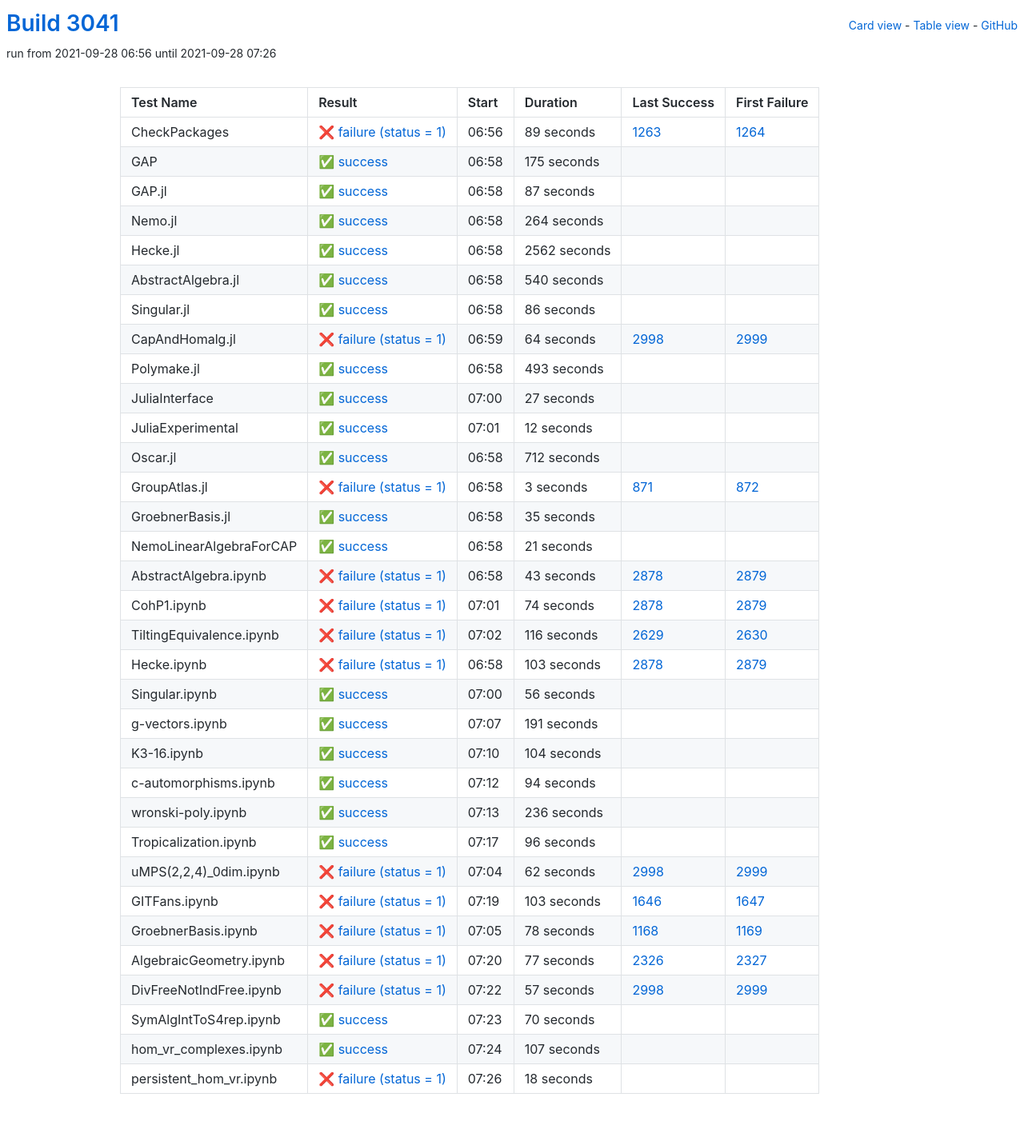
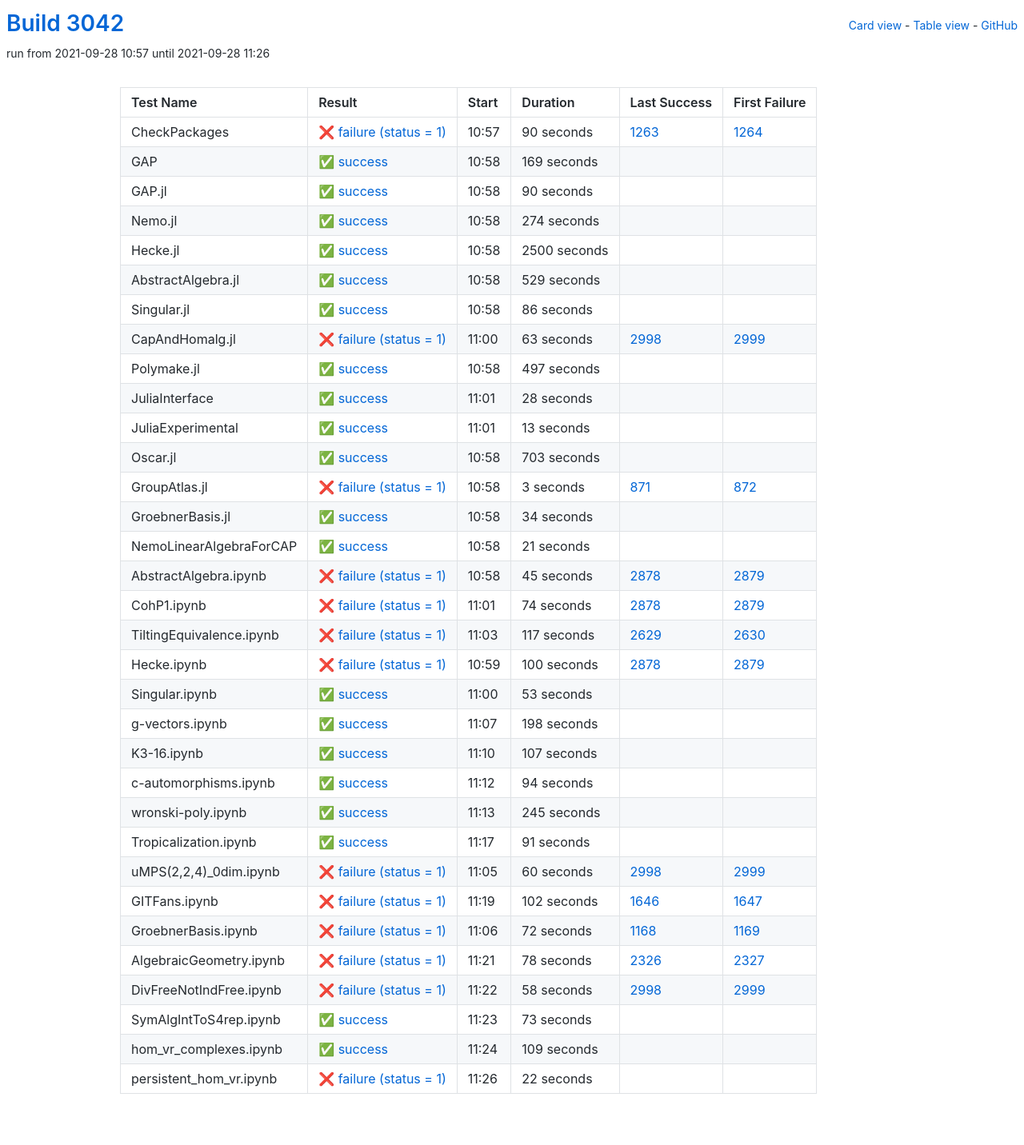
Before and after one commit to oscar-system/oscar-ci-status-stable, a Jekyll site: the page built from table.html, in a window 1280 px wide. Shown: the whole page at 80% size. Built offline with Jekyll 4.4.1, drawn with Linux system fonts in a browser that asks for light colours.

Commit message:
Build #3042

```diff
--- a/_data/ci.yml
+++ b/_data/ci.yml
@@ -1,6 +1,6 @@
 ---
-build: 3041
-build_url: https://oscarci.mathematik.uni-kl.de/job/oscar-stable/3041/
+build: 3042
+build_url: https://oscarci.mathematik.uni-kl.de/job/oscar-stable/3042/
 job: oscar-stable
 organization: oscar-system
 repo: oscar-ci-status-stable
@@ -8,80 +8,80 @@ repourl: https://github.com/oscar-system/oscar-ci-status-stable
 tests:
 - name: CheckPackages
   id: checkpackages
-  log: https://oscarci.mathematik.uni-kl.de/job/oscar-stable/3041/artifact/logs/build-3041/CheckPackages.log
-  start: 2021-09-28 06:56
+  log: https://oscarci.mathematik.uni-kl.de/job/oscar-stable/3042/artifact/logs/build-3042/CheckPackages.log
+  start: 2021-09-28 10:57
   success: false
   exitcode: 1
   status: failure
-  duration: 89
+  duration: 90
   last_success: 1263
   last_success_url: https://oscarci.mathematik.uni-kl.de/job/oscar-stable/1263/
   first_failure: 1264
   first_failure_url: https://oscarci.mathematik.uni-kl.de/job/oscar-stable/1264/
 - name: GAP
   id: gap
-  log: https://oscarci.mathematik.uni-kl.de/job/oscar-stable/3041/artifact/logs/build-3041/GAP.log
-  start: 2021-09-28 06:58
+  log: https://oscarci.mathematik.uni-kl.de/job/oscar-stable/3042/artifact/logs/build-3042/GAP.log
+  start: 2021-09-28 10:58
   success: true
   exitcode: 0
   status: success
-  duration: 175
+  duration: 169
   last_success: false
   last_success_url:
   first_failure: false
   first_failure_url:
 - name: GAP.jl
   id: gap-jl
-  log: https://oscarci.mathematik.uni-kl.de/job/oscar-stable/3041/artifact/logs/build-3041/GAP.jl.log
-  start: 2021-09-28 06:58
+  log: https://oscarci.mathematik.uni-kl.de/job/oscar-stable/3042/artifact/logs/build-3042/GAP.jl.log
+  start: 2021-09-28 10:58
   success: true
   exitcode: 0
   status: success
-  duration: 87
+  duration: 90
   last_success: false
   last_success_url:
   first_failure: false
   first_failure_url:
 - name: Nemo.jl
   id: nemo-jl
-  log: https://oscarci.mathematik.uni-kl.de/job/oscar-stable/3041/artifact/logs/build-3041/Nemo.jl.log
-  start: 2021-09-28 06:58
+  log: https://oscarci.mathematik.uni-kl.de/job/oscar-stable/3042/artifact/logs/build-3042/Nemo.jl.log
+  start: 2021-09-28 10:58
   success: true
   exitcode: 0
   status: success
-  duration: 264
+  duration: 274
   last_success: false
   last_success_url:
   first_failure: false
   first_failure_url:
 - name: Hecke.jl
   id: hecke-jl
-  log: https://oscarci.mathematik.uni-kl.de/job/oscar-stable/3041/artifact/logs/build-3041/Hecke.jl.log
-  start: 2021-09-28 06:58
+  log: https://oscarci.mathematik.uni-kl.de/job/oscar-stable/3042/artifact/logs/build-3042/Hecke.jl.log
+  start: 2021-09-28 10:58
   success: true
   exitcode: 0
   status: success
-  duration: 2562
+  duration: 2500
   last_success: false
   last_success_url:
   first_failure: false
   first_failure_url:
 - name: AbstractAlgebra.jl
   id: abstractalgebra-jl
-  log: https://oscarci.mathematik.uni-kl.de/job/oscar-stable/3041/artifact/logs/build-3041/AbstractAlgebra.jl.log
-  start: 2021-09-28 06:58
+  log: https://oscarci.mathematik.uni-kl.de/job/oscar-stable/3042/artifact/logs/build-3042/AbstractAlgebra.jl.log
+  start: 2021-09-28 10:58
   success: true
   exitcode: 0
   status: success
-  duration: 540
+  duration: 529
   last_success: false
   last_success_url:
   first_failure: false
   first_failure_url:
 - name: Singular.jl
   id: singular-jl
-  log: https://oscarci.mathematik.uni-kl.de/job/oscar-stable/3041/artifact/logs/build-3041/Singular.jl.log
-  start: 2021-09-28 06:58
+  log: https://oscarci.mathematik.uni-kl.de/job/oscar-stable/3042/artifact/logs/build-3042/Singular.jl.log
+  start: 2021-09-28 10:58
   success: true
   exitcode: 0
   status: success
@@ -92,68 +92,68 @@ tests:
   first_failure_url:
 - name: CapAndHomalg.jl
   id: capandhomalg-jl
-  log: https://oscarci.mathematik.uni-kl.de/job/oscar-stable/3041/artifact/logs/build-3041/CapAndHomalg.jl.log
-  start: 2021-09-28 06:59
+  log: https://oscarci.mathematik.uni-kl.de/job/oscar-stable/3042/artifact/logs/build-3042/CapAndHomalg.jl.log
+  start: 2021-09-28 11:00
   success: false
   exitcode: 1
   status: failure
-  duration: 64
+  duration: 63
   last_success: 2998
   last_success_url: https://oscarci.mathematik.uni-kl.de/job/oscar-stable/2998/
   first_failure: 2999
   first_failure_url: https://oscarci.mathematik.uni-kl.de/job/oscar-stable/2999/
 - name: Polymake.jl
   id: polymake-jl
-  log: https://oscarci.mathematik.uni-kl.de/job/oscar-stable/3041/artifact/logs/build-3041/Polymake.jl.log
-  start: 2021-09-28 06:58
+  log: https://oscarci.mathematik.uni-kl.de/job/oscar-stable/3042/artifact/logs/build-3042/Polymake.jl.log
+  start: 2021-09-28 10:58
   success: true
   exitcode: 0
   status: success
-  duration: 493
+  duration: 497
   last_success: false
   last_success_url:
   first_failure: false
   first_failure_url:
 - name: JuliaInterface
   id: juliainterface
-  log: https://oscarci.mathematik.uni-kl.de/job/oscar-stable/3041/artifact/logs/build-3041/JuliaInterface.log
-  start: 2021-09-28 07:00
+  log: https://oscarci.mathematik.uni-kl.de/job/oscar-stable/3042/artifact/logs/build-3042/JuliaInterface.log
+  start: 2021-09-28 11:01
   success: true
   exitcode: 0
   status: success
-  duration: 27
+  duration: 28
   last_success: false
   last_success_url:
   first_failure: false
   first_failure_url:
 - name: JuliaExperimental
   id: juliaexperimental
-  log: https://oscarci.mathematik.uni-kl.de/job/oscar-stable/3041/artifact/logs/build-3041/JuliaExperimental.log
-  start: 2021-09-28 07:01
+  log: https://oscarci.mathematik.uni-kl.de/job/oscar-stable/3042/artifact/logs/build-3042/JuliaExperimental.log
+  start: 2021-09-28 11:01
   success: true
   exitcode: 0
   status: success
-  duration: 12
+  duration: 13
   last_success: false
   last_success_url:
   first_failure: false
   first_failure_url:
 - name: Oscar.jl
   id: oscar-jl
-  log: https://oscarci.mathematik.uni-kl.de/job/oscar-stable/3041/artifact/logs/build-3041/Oscar.jl.log
-  start: 2021-09-28 06:58
+  log: https://oscarci.mathematik.uni-kl.de/job/oscar-stable/3042/artifact/logs/build-3042/Oscar.jl.log
+  start: 2021-09-28 10:58
   success: true
   exitcode: 0
   status: success
-  duration: 712
+  duration: 703
   last_success: false
   last_success_url:
   first_failure: false
   first_failure_url:
 - name: GroupAtlas.jl
   id: groupatlas-jl
-  log: https://oscarci.mathematik.uni-kl.de/job/oscar-stable/3041/artifact/logs/build-3041/GroupAtlas.jl.log
-  start: 2021-09-28 06:58
+  log: https://oscarci.mathematik.uni-kl.de/job/oscar-stable/3042/artifact/logs/build-3042/GroupAtlas.jl.log
+  start: 2021-09-28 10:58
   success: false
   exitcode: 1
   status: failure
@@ -164,20 +164,20 @@ tests:
   first_failure_url: https://oscarci.mathematik.uni-kl.de/job/oscar-stable/872/
 - name: GroebnerBasis.jl
   id: groebnerbasis-jl
-  log: https://oscarci.mathematik.uni-kl.de/job/oscar-stable/3041/artifact/logs/build-3041/GroebnerBasis.jl.log
-  start: 2021-09-28 06:58
+  log: https://oscarci.mathematik.uni-kl.de/job/oscar-stable/3042/artifact/logs/build-3042/GroebnerBasis.jl.log
+  start: 2021-09-28 10:58
   success: true
   exitcode: 0
   status: success
-  duration: 35
+  duration: 34
   last_success: false
   last_success_url:
   first_failure: false
   first_failure_url:
 - name: NemoLinearAlgebraForCAP
   id: nemolinearalgebraforcap
-  log: https://oscarci.mathematik.uni-kl.de/job/oscar-stable/3041/artifact/logs/build-3041/NemoLinearAlgebraForCAP.log
-  start: 2021-09-28 06:58
+  log: https://oscarci.mathematik.uni-kl.de/job/oscar-stable/3042/artifact/logs/build-3042/NemoLinearAlgebraForCAP.log
+  start: 2021-09-28 10:58
   success: true
   exitcode: 0
   status: success
@@ -188,20 +188,20 @@ tests:
   first_failure_url:
 - name: AbstractAlgebra.ipynb
   id: abstractalgebra-ipynb
-  log: https://oscarci.mathematik.uni-kl.de/job/oscar-stable/3041/artifact/logs/build-3041/AbstractAlgebra.ipynb.log
-  start: 2021-09-28 06:58
+  log: https://oscarci.mathematik.uni-kl.de/job/oscar-stable/3042/artifact/logs/build-3042/AbstractAlgebra.ipynb.log
+  start: 2021-09-28 10:58
   success: false
   exitcode: 1
   status: failure
-  duration: 43
+  duration: 45
   last_success: 2878
   last_success_url: https://oscarci.mathematik.uni-kl.de/job/oscar-stable/2878/
   first_failure: 2879
   first_failure_url: https://oscarci.mathematik.uni-kl.de/job/oscar-stable/2879/
 - name: CohP1.ipynb
   id: cohp1-ipynb
-  log: https://oscarci.mathematik.uni-kl.de/job/oscar-stable/3041/artifact/logs/build-3041/CohP1.ipynb.log
-  start: 2021-09-28 07:01
+  log: https://oscarci.mathematik.uni-kl.de/job/oscar-stable/3042/artifact/logs/build-3042/CohP1.ipynb.log
+  start: 2021-09-28 11:01
   success: false
   exitcode: 1
   status: failure
@@ -212,68 +212,68 @@ tests:
   first_failure_url: https://oscarci.mathematik.uni-kl.de/job/oscar-stable/2879/
 - name: TiltingEquivalence.ipynb
   id: tiltingequivalence-ipynb
-  log: https://oscarci.mathematik.uni-kl.de/job/oscar-stable/3041/artifact/logs/build-3041/TiltingEquivalence.ipynb.log
-  start: 2021-09-28 07:02
+  log: https://oscarci.mathematik.uni-kl.de/job/oscar-stable/3042/artifact/logs/build-3042/TiltingEquivalence.ipynb.log
+  start: 2021-09-28 11:03
   success: false
   exitcode: 1
   status: failure
-  duration: 116
+  duration: 117
   last_success: 2629
   last_success_url: https://oscarci.mathematik.uni-kl.de/job/oscar-stable/2629/
   first_failure: 2630
   first_failure_url: https://oscarci.mathematik.uni-kl.de/job/oscar-stable/2630/
 - name: Hecke.ipynb
   id: hecke-ipynb
-  log: https://oscarci.mathematik.uni-kl.de/job/oscar-stable/3041/artifact/logs/build-3041/Hecke.ipynb.log
-  start: 2021-09-28 06:58
+  log: https://oscarci.mathematik.uni-kl.de/job/oscar-stable/3042/artifact/logs/build-3042/Hecke.ipynb.log
+  start: 2021-09-28 10:59
   success: false
   exitcode: 1
   status: failure
-  duration: 103
+  duration: 100
   last_success: 2878
   last_success_url: https://oscarci.mathematik.uni-kl.de/job/oscar-stable/2878/
   first_failure: 2879
   first_failure_url: https://oscarci.mathematik.uni-kl.de/job/oscar-stable/2879/
 - name: Singular.ipynb
   id: singular-ipynb
-  log: https://oscarci.mathematik.uni-kl.de/job/oscar-stable/3041/artifact/logs/build-3041/Singular.ipynb.log
-  start: 2021-09-28 07:00
+  log: https://oscarci.mathematik.uni-kl.de/job/oscar-stable/3042/artifact/logs/build-3042/Singular.ipynb.log
+  start: 2021-09-28 11:00
   success: true
   exitcode: 0
   status: success
-  duration: 56
+  duration: 53
   last_success: false
   last_success_url:
   first_failure: false
   first_failure_url:
 - name: g-vectors.ipynb
   id: g-vectors-ipynb
-  log: https://oscarci.mathematik.uni-kl.de/job/oscar-stable/3041/artifact/logs/build-3041/g-vectors.ipynb.log
-  start: 2021-09-28 07:07
+  log: https://oscarci.mathematik.uni-kl.de/job/oscar-stable/3042/artifact/logs/build-3042/g-vectors.ipynb.log
+  start: 2021-09-28 11:07
   success: true
   exitcode: 0
   status: success
-  duration: 191
+  duration: 198
   last_success: false
   last_success_url:
   first_failure: false
   first_failure_url:
 - name: K3-16.ipynb
   id: k3-16-ipynb
-  log: https://oscarci.mathematik.uni-kl.de/job/oscar-stable/3041/artifact/logs/build-3041/K3-16.ipynb.log
-  start: 2021-09-28 07:10
+  log: https://oscarci.mathematik.uni-kl.de/job/oscar-stable/3042/artifact/logs/build-3042/K3-16.ipynb.log
+  start: 2021-09-28 11:10
   success: true
   exitcode: 0
   status: success
-  duration: 104
+  duration: 107
   last_success: false
   last_success_url:
   first_failure: false
   first_failure_url:
 - name: c-automorphisms.ipynb
   id: c-automorphisms-ipynb
-  log: https://oscarci.mathematik.uni-kl.de/job/oscar-stable/3041/artifact/logs/build-3041/c-automorphisms.ipynb.log
-  start: 2021-09-28 07:12
+  log: https://oscarci.mathematik.uni-kl.de/job/oscar-stable/3042/artifact/logs/build-3042/c-automorphisms.ipynb.log
+  start: 2021-09-28 11:12
   success: true
   exitcode: 0
   status: success
@@ -284,120 +284,120 @@ tests:
   first_failure_url:
 - name: wronski-poly.ipynb
   id: wronski-poly-ipynb
-  log: https://oscarci.mathematik.uni-kl.de/job/oscar-stable/3041/artifact/logs/build-3041/wronski-poly.ipynb.log
-  start: 2021-09-28 07:13
+  log: https://oscarci.mathematik.uni-kl.de/job/oscar-stable/3042/artifact/logs/build-3042/wronski-poly.ipynb.log
+  start: 2021-09-28 11:13
   success: true
   exitcode: 0
   status: success
-  duration: 236
+  duration: 245
   last_success: false
   last_success_url:
   first_failure: false
   first_failure_url:
 - name: Tropicalization.ipynb
   id: tropicalization-ipynb
-  log: https://oscarci.mathematik.uni-kl.de/job/oscar-stable/3041/artifact/logs/build-3041/Tropicalization.ipynb.log
-  start: 2021-09-28 07:17
+  log: https://oscarci.mathematik.uni-kl.de/job/oscar-stable/3042/artifact/logs/build-3042/Tropicalization.ipynb.log
+  start: 2021-09-28 11:17
   success: true
   exitcode: 0
   status: success
-  duration: 96
+  duration: 91
   last_success: false
   last_success_url:
   first_failure: false
   first_failure_url:
 - name: uMPS(2,2,4)_0dim.ipynb
   id: umps-2-2-4-0dim-ipynb
-  log: https://oscarci.mathematik.uni-kl.de/job/oscar-stable/3041/artifact/logs/build-3041/uMPS-2-2-4-_0dim.ipynb.log
-  start: 2021-09-28 07:04
+  log: https://oscarci.mathematik.uni-kl.de/job/oscar-stable/3042/artifact/logs/build-3042/uMPS-2-2-4-_0dim.ipynb.log
+  start: 2021-09-28 11:05
   success: false
   exitcode: 1
   status: failure
-  duration: 62
+  duration: 60
   last_success: 2998
   last_success_url: https://oscarci.mathematik.uni-kl.de/job/oscar-stable/2998/
   first_failure: 2999
   first_failure_url: https://oscarci.mathematik.uni-kl.de/job/oscar-stable/2999/
 - name: GITFans.ipynb
   id: gitfans-ipynb
-  log: https://oscarci.mathematik.uni-kl.de/job/oscar-stable/3041/artifact/logs/build-3041/GITFans.ipynb.log
-  start: 2021-09-28 07:19
+  log: https://oscarci.mathematik.uni-kl.de/job/oscar-stable/3042/artifact/logs/build-3042/GITFans.ipynb.log
+  start: 2021-09-28 11:19
   success: false
   exitcode: 1
   status: failure
-  duration: 103
+  duration: 102
   last_success: 1646
   last_success_url: https://oscarci.mathematik.uni-kl.de/job/oscar-stable/1646/
   first_failure: 1647
   first_failure_url: https://oscarci.mathematik.uni-kl.de/job/oscar-stable/1647/
 - name: GroebnerBasis.ipynb
   id: groebnerbasis-ipynb
-  log: https://oscarci.mathematik.uni-kl.de/job/oscar-stable/3041/artifact/logs/build-3041/GroebnerBasis.ipynb.log
-  start: 2021-09-28 07:05
+  log: https://oscarci.mathematik.uni-kl.de/job/oscar-stable/3042/artifact/logs/build-3042/GroebnerBasis.ipynb.log
+  start: 2021-09-28 11:06
   success: false
   exitcode: 1
   status: failure
-  duration: 78
+  duration: 72
   last_success: 1168
   last_success_url: https://oscarci.mathematik.uni-kl.de/job/oscar-stable/1168/
   first_failure: 1169
   first_failure_url: https://oscarci.mathematik.uni-kl.de/job/oscar-stable/1169/
 - name: AlgebraicGeometry.ipynb
   id: algebraicgeometry-ipynb
-  log: https://oscarci.mathematik.uni-kl.de/job/oscar-stable/3041/artifact/logs/build-3041/AlgebraicGeometry.ipynb.log
-  start: 2021-09-28 07:20
+  log: https://oscarci.mathematik.uni-kl.de/job/oscar-stable/3042/artifact/logs/build-3042/AlgebraicGeometry.ipynb.log
+  start: 2021-09-28 11:21
   success: false
   exitcode: 1
   status: failure
-  duration: 77
+  duration: 78
   last_success: 2326
   last_success_url: https://oscarci.mathematik.uni-kl.de/job/oscar-stable/2326/
   first_failure: 2327
   first_failure_url: https://oscarci.mathematik.uni-kl.de/job/oscar-stable/2327/
 - name: DivFreeNotIndFree.ipynb
   id: divfreenotindfree-ipynb
-  log: https://oscarci.mathematik.uni-kl.de/job/oscar-stable/3041/artifact/logs/build-3041/DivFreeNotIndFree.ipynb.log
-  start: 2021-09-28 07:22
+  log: https://oscarci.mathematik.uni-kl.de/job/oscar-stable/3042/artifact/logs/build-3042/DivFreeNotIndFree.ipynb.log
+  start: 2021-09-28 11:22
   success: false
   exitcode: 1
   status: failure
-  duration: 57
+  duration: 58
   last_success: 2998
   last_success_url: https://oscarci.mathematik.uni-kl.de/job/oscar-stable/2998/
   first_failure: 2999
   first_failure_url: https://oscarci.mathematik.uni-kl.de/job/oscar-stable/2999/
 - name: SymAlgIntToS4rep.ipynb
   id: symalginttos4rep-ipynb
-  log: https://oscarci.mathematik.uni-kl.de/job/oscar-stable/3041/artifact/logs/build-3041/SymAlgIntToS4rep.ipynb.log
-  start: 2021-09-28 07:23
+  log: https://oscarci.mathematik.uni-kl.de/job/oscar-stable/3042/artifact/logs/build-3042/SymAlgIntToS4rep.ipynb.log
+  start: 2021-09-28 11:23
   success: true
   exitcode: 0
   status: success
-  duration: 70
+  duration: 73
   last_success: false
   last_success_url:
   first_failure: false
   first_failure_url:
 - name: hom_vr_complexes.ipynb
   id: hom-vr-complexes-ipynb
-  log: https://oscarci.mathematik.uni-kl.de/job/oscar-stable/3041/artifact/logs/build-3041/hom_vr_complexes.ipynb.log
-  start: 2021-09-28 07:24
+  log: https://oscarci.mathematik.uni-kl.de/job/oscar-stable/3042/artifact/logs/build-3042/hom_vr_complexes.ipynb.log
+  start: 2021-09-28 11:24
   success: true
   exitcode: 0
   status: success
-  duration: 107
+  duration: 109
   last_success: false
   last_success_url:
   first_failure: false
   first_failure_url:
 - name: persistent_hom_vr.ipynb
   id: persistent-hom-vr-ipynb
-  log: https://oscarci.mathematik.uni-kl.de/job/oscar-stable/3041/artifact/logs/build-3041/persistent_hom_vr.ipynb.log
-  start: 2021-09-28 07:26
+  log: https://oscarci.mathematik.uni-kl.de/job/oscar-stable/3042/artifact/logs/build-3042/persistent_hom_vr.ipynb.log
+  start: 2021-09-28 11:26
   success: false
   exitcode: 1
   status: failure
-  duration: 18
+  duration: 22
   last_success: false
   last_success_url:
   first_failure: false
```
Also changed, not shown: README.md.
